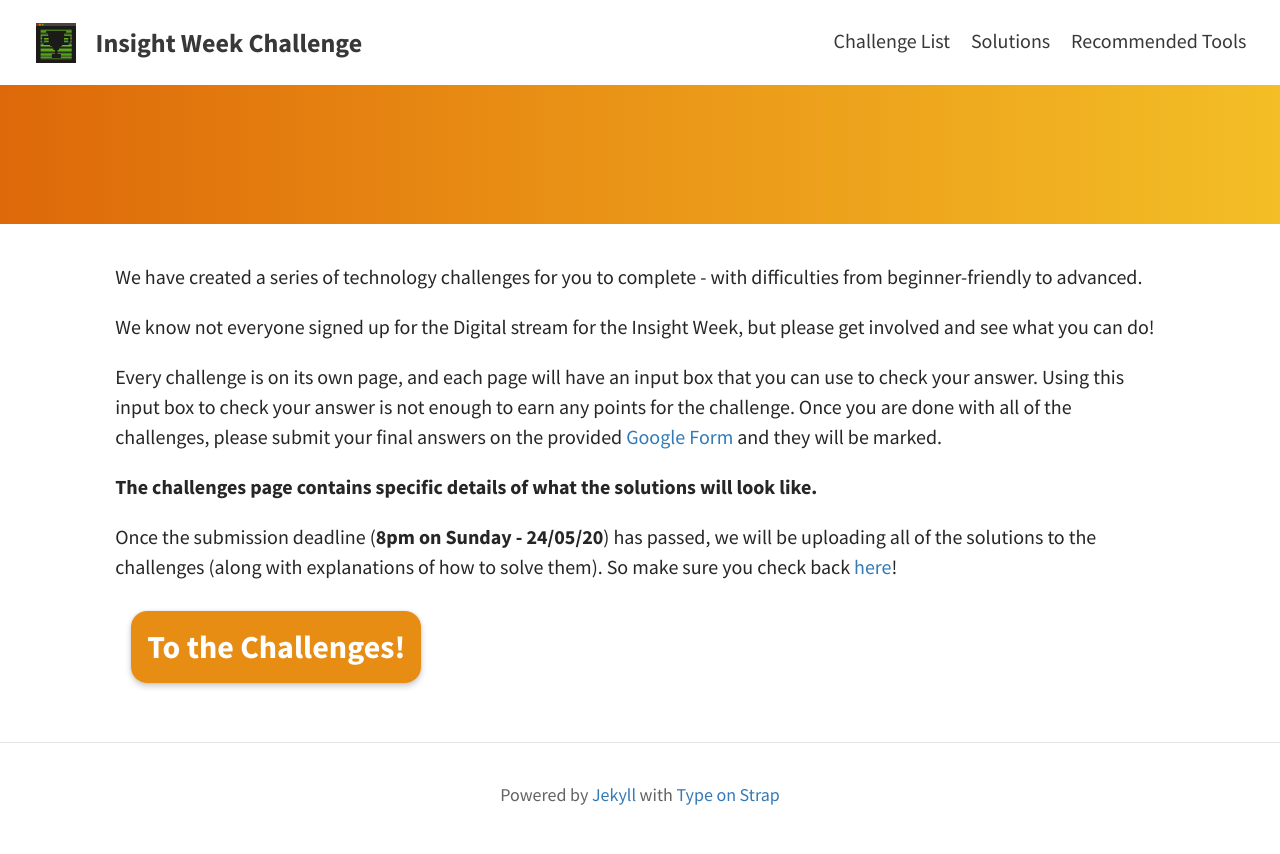
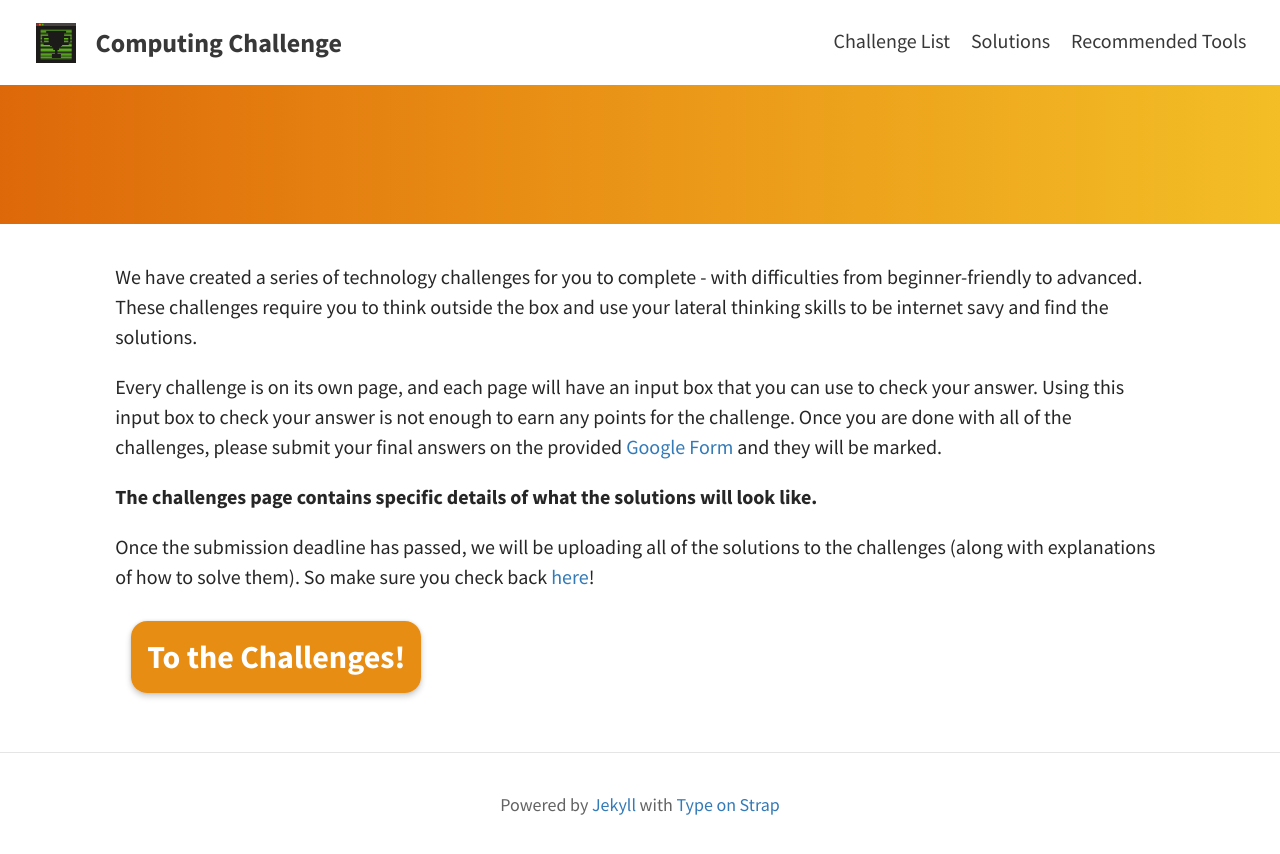
Before and after one commit to jnk838/insight-week-challenge, a Jekyll site: the page built from home.md, in a window 1280 px wide. Shown: the top 854 px of the page. Built offline with Jekyll 4.4.1, drawn with Linux system fonts in a browser that asks for light colours; our own code applies the rules of GitHub Pages for plain Markdown files.

Commit message:
jamie rewording

```diff
--- a/_config.yml
+++ b/_config.yml
@@ -3,13 +3,13 @@ baseurl: "/"
 url: ""
 
 # THEME-SPECIFIC CONFIGURATION
-title: Insight Week Challenge                                    # site's title
-description: "A technical challenge for students taking part in Insight Week."      # used by search engines
+title: Computing Challenge                                    # site's title
+description: "A technical challenge for students."      # used by search engines
 avatar: assets/img/iwc-logo.png                         # Empty for no avatar in navbar
 favicon: assets/img/favicon.ico                             # Icon displayed in the tab
 
 # Header and footer text
-header_text: Welcome to the Insight Week Challenge! # Change Blog header text
+header_text: Welcome to the Computing Challenge! # Change Blog header text
 header_feature_image: assets/img/iwc-logo.png
 footer_text: >-
   Powered by <a href="https://jekyllrb.com/">Jekyll</a> with <a href="https://github.com/sylhare/Type-on-Strap">Type on Strap</a>
--- a/home.md
+++ b/home.md
@@ -1,8 +1,5 @@
 We have created a series of technology challenges for you to complete - with
-difficulties from beginner-friendly to advanced.
-
-We know not everyone signed up for the Digital stream for the Insight Week, but
-please get involved and see what you can do!
+difficulties from beginner-friendly to advanced. These challenges require you to think outside the box and use your lateral thinking skills to be internet savy and find the solutions.
 
 Every challenge is on its own page, and each page will have an input box that
 you can use to check your answer. Using this input box to check your answer is
@@ -13,7 +10,7 @@ and they will be marked.
 **The challenges page contains specific details of what the solutions will look
 like.**
 
-Once the submission deadline (**8pm on Sunday - 24/05/20**) has passed, we will
+Once the submission deadline has passed, we will
 be uploading all of the solutions to the challenges (along with explanations of
 how to solve them). So make sure you check back [here](./solutions)!
 
```
Also changed, not shown: pages/challenges/challenges.md (+2 -2 lines), pages/solutions/solutions.md (+7 -3 lines), 1 other file.
